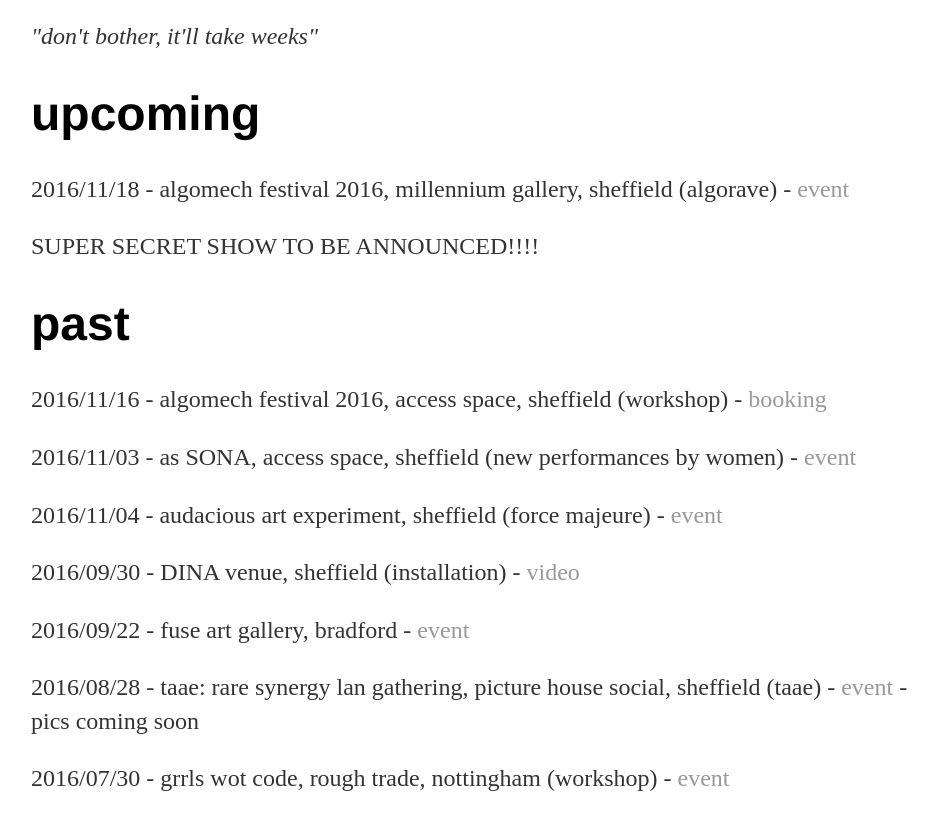
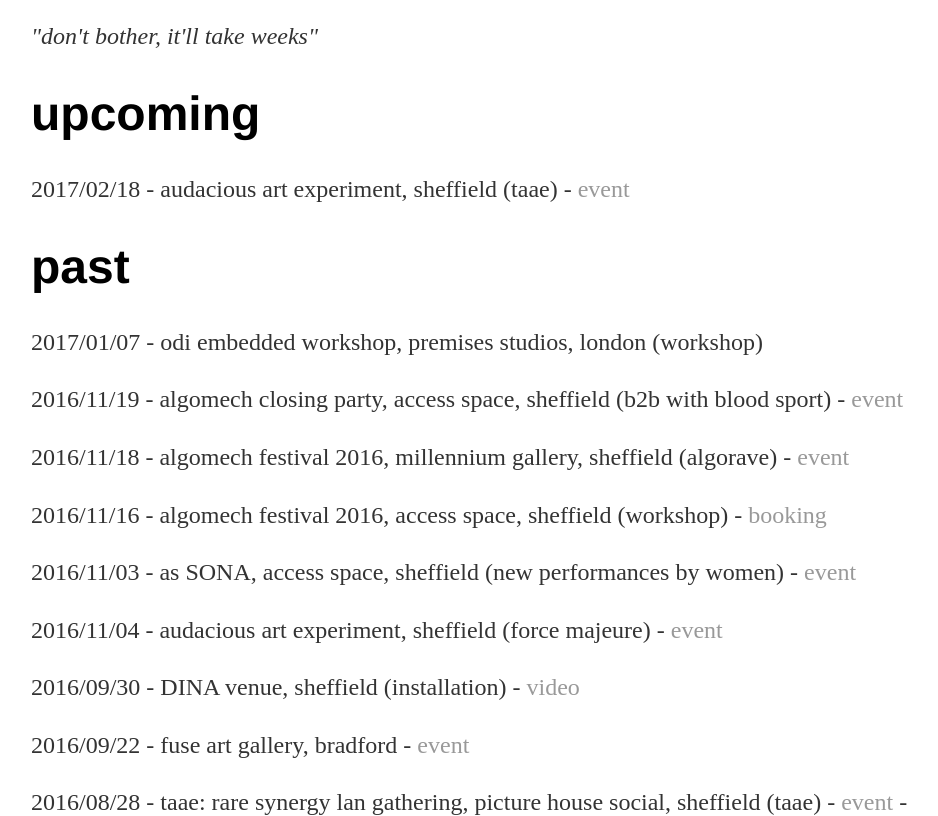
Before and after one commit to heavy-lifting/heavy-lifting.github.io, a Jekyll site: the page built from index.html, in a window 1280 px wide and 900 px high, scrolled down 878 px, cut to the strip 84-900 px from the top of the window. Shown: the whole strip, without its empty margins (161-1099 px from the left). Built offline with Jekyll 4.4.1, drawn with Linux system fonts in a browser that asks for light colours.

Commit message:
Update index.html

```diff
--- a/index.html
+++ b/index.html
@@ -19,12 +19,14 @@
 
 <div class="upcoming"> <!-- DON'T FORGET TO UPDATE THE 'SHOWS' PAGE TOO-->
 	<h1>upcoming</h1>
-	<p>2016/11/18 - algomech festival 2016, millennium gallery, sheffield (algorave) - <a href="https://www.facebook.com/events/296099617423371/" target="_blank">event</a></p>
-	<p>SUPER SECRET SHOW TO BE ANNOUNCED!!!!<p>
+	<p>2017/02/18 - audacious art experiment, sheffield (taae) - <a href="https://www.facebook.com/events/1246771682043817/" target="_blank">event</a></p>
 </div><!-- /.blurb -->
 
 <div class="past"> <!-- DON'T FORGET TO UPDATE THE 'SHOWS' PAGE TOO-->
 	<h1>past</h1>
+	<p>2017/01/07 - odi embedded workshop, premises studios, london (workshop)</p>
+	<p>2016/11/19 - algomech closing party, access space, sheffield (b2b with blood sport) - <a href="https://www.facebook.com/events/675175212647620/" target="_blank">event</a></p>
+	<p>2016/11/18 - algomech festival 2016, millennium gallery, sheffield (algorave) - <a href="https://www.facebook.com/events/296099617423371/" target="_blank">event</a></p>
 	<p>2016/11/16 - algomech festival 2016, access space, sheffield (workshop) - <a href="https://www.eventbrite.co.uk/e/algorave-academy-tickets-28186226763" target="_blank">booking</a></p>
 	<p>2016/11/03 - as SONA, access space, sheffield (new performances by women) - <a href="https://www.facebook.com/events/1795038670716823/" target="_blank">event</a><p>
 	<p>2016/11/04 - audacious art experiment, sheffield (force majeure) - <a href="https://www.facebook.com/events/682156375281117/" target="_blank">event</a><p>
```
